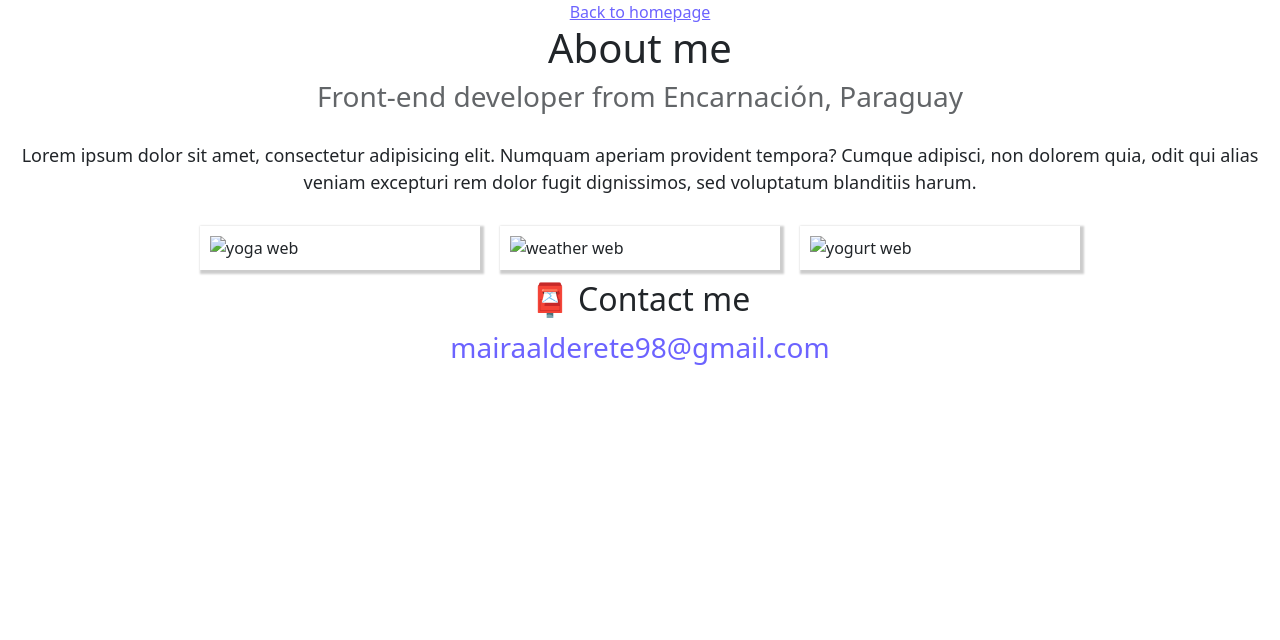
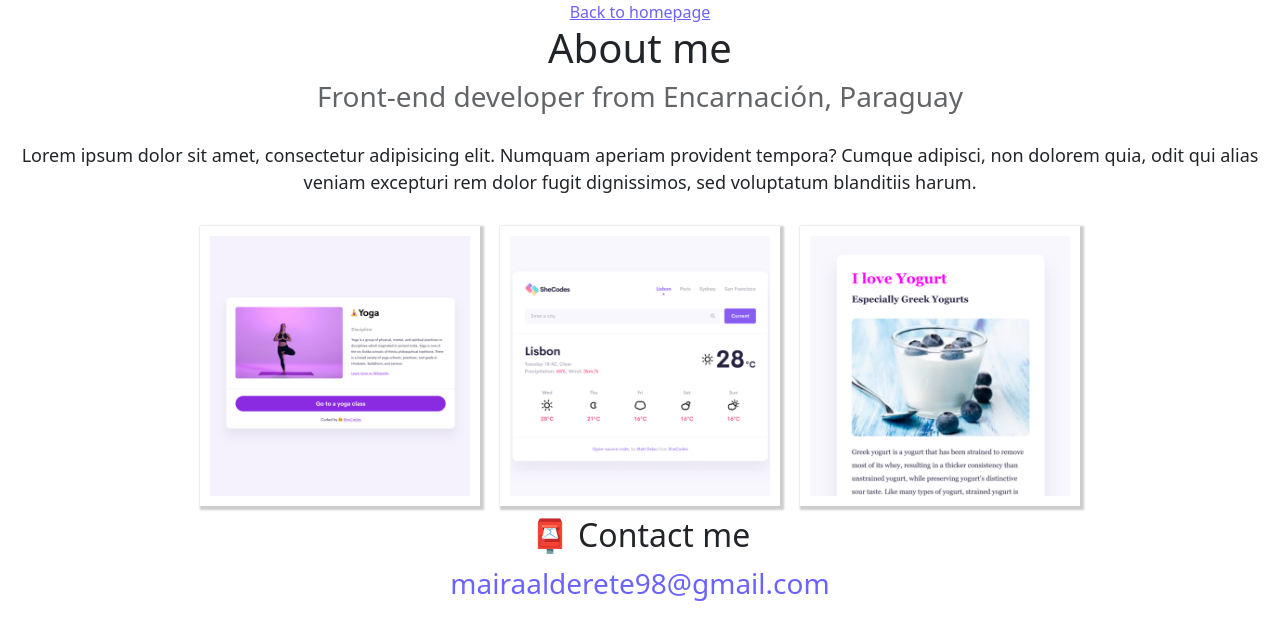
Before and after one commit to MairaAl/She-Codes-Responsive-H3, a plain HTML site: page about.html in a window 1280 px wide. Drawn offline with nearby package versions, Linux system fonts and the light colour scheme.

Commit message:
Edited html

```diff
--- a/about.html
+++ b/about.html
@@ -29,17 +29,17 @@
     </div>
     <div class="images">
       <img
-        src="images/yoga.png"
+        src="yoga.png"
         alt="yoga web"
         class="web-image img-fluid d-none d-lg-block"
       />
       <img
-        src="images/weather.png"
+        src="weather.png"
         alt="weather web"
         class="web-image img-fluid d-none d-lg-block"
       />
       <img
-        src="images/yogurt.png"
+        src="yogurt.png"
         alt="yogurt web"
         class="web-image img-fluid d-none d-lg-block"
       />
```
Also changed, not shown: index.html (+3 -3 lines).
